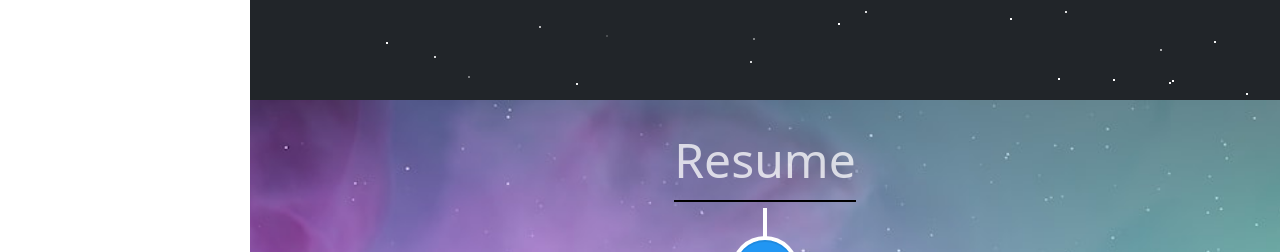
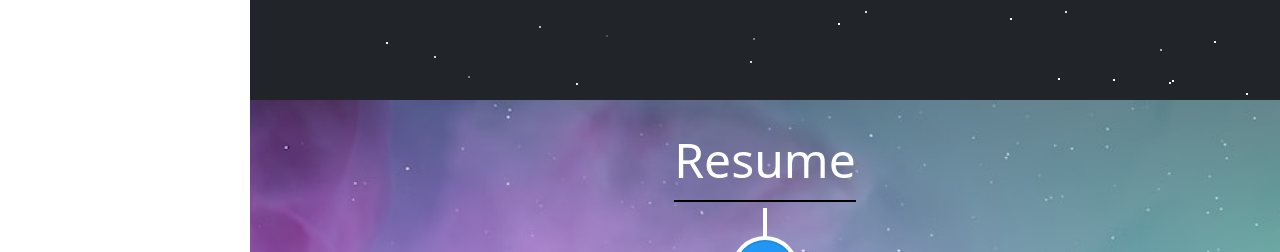
Before and after one commit to theCuriousObserver/My-Portfolio, a React (Create React App) app: page / in a window 1280 px wide. Shown: the part 1500-1752 px from the top of the page. Built offline with nearby package versions, Linux system fonts and the light colour scheme.

Commit message:
Minor Updates

```diff
--- a/src/Resume.css
+++ b/src/Resume.css
@@ -20,7 +20,7 @@
 
   .resume-heading {
     font-size: 3em;
-    color: rgba(255, 255, 255, 0.75);
+    color: white;
     margin-bottom: 20px;
     text-align: center;
   }
@@ -37,7 +37,7 @@
     bottom: 0;
     height: 2px;
     width: 100%;
-    background-color: #000;
+    background-color: black;
   }
 
 
```
